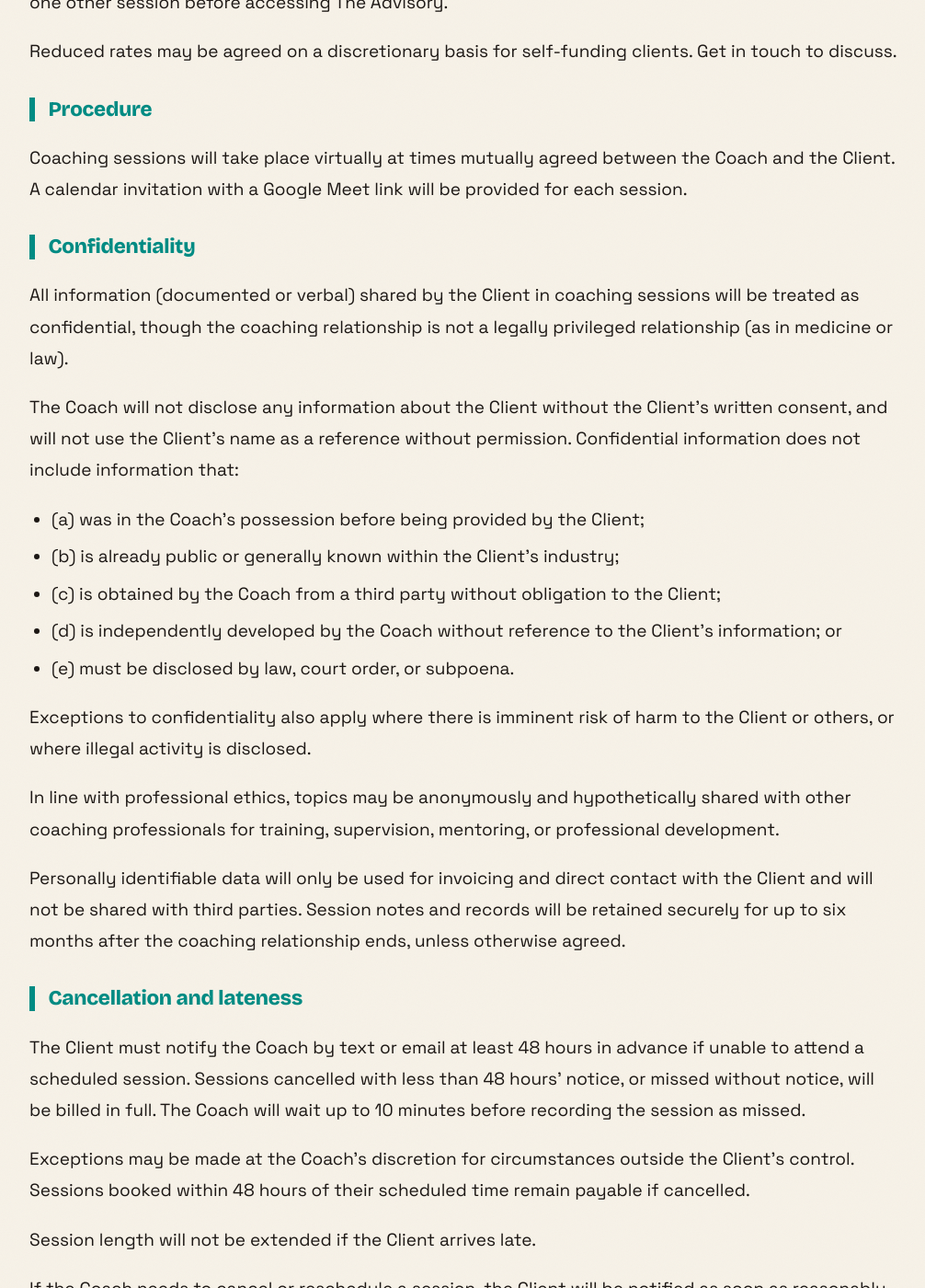
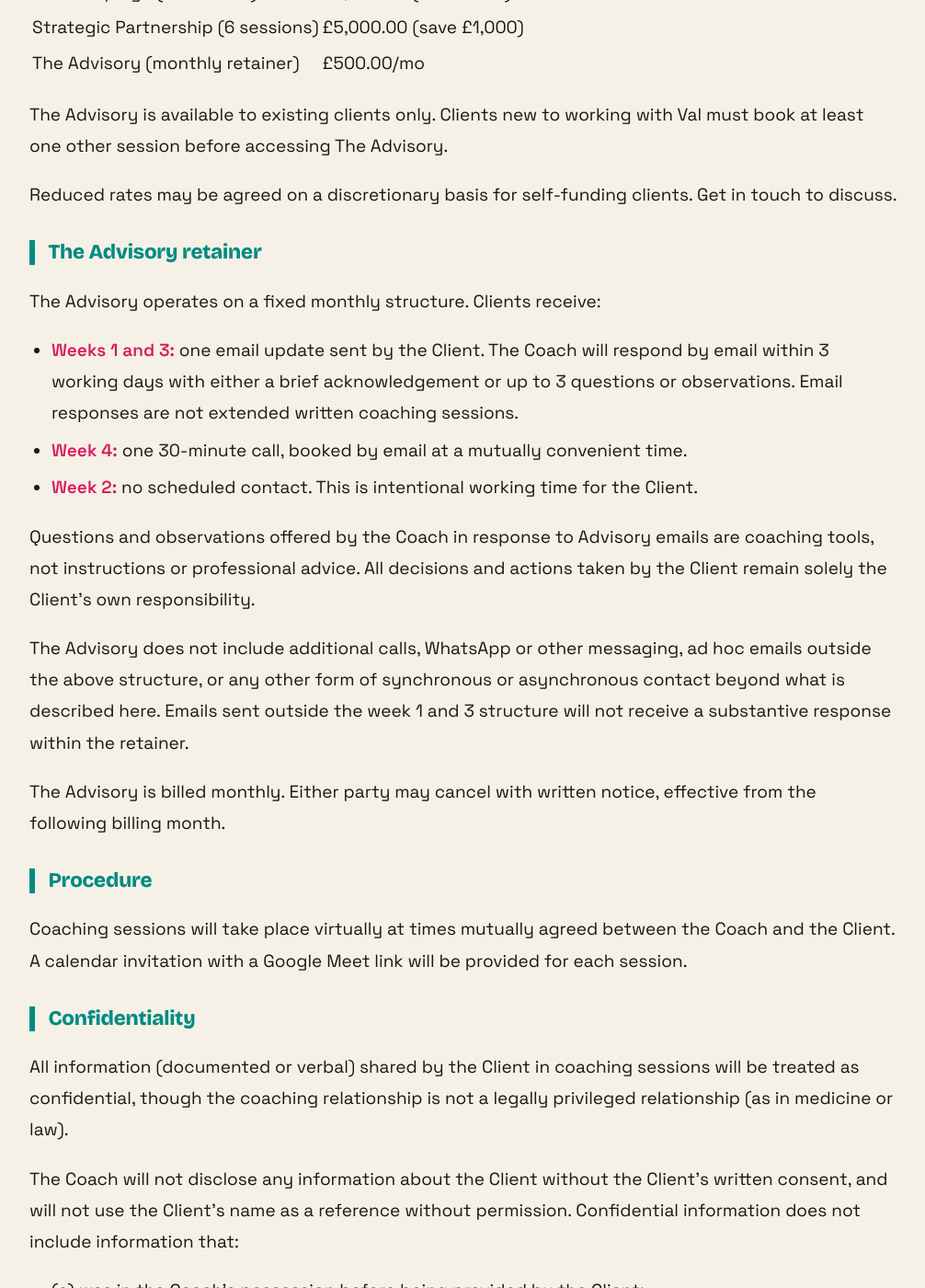
Before and after one commit to outragedpinkracoon/outragedpinkracoon.github.io, a Jekyll site: the page built from pages/coaching-disclaimer-and-terms.md, in a window 1280 px wide and 1400 px high, scrolled down 4741 px. Shown: the whole window at 92% size, without its empty margins (136-1142 px from the left). Built offline with Jekyll 4.4.1, drawn with Linux system fonts in a browser that asks for light colours; comment, search, counter and statistics services are not loaded; some of the changed text lies outside the part shown.

Commit message:
Tighten T&Cs: add Advisory detail and clarify client decision responsibility
- Add dedicated Advisory section with full structure, email-only scope, and explicit exclusions
- Strengthen Responsibilities clause: all decisions are the client's own, coaching input is not advice
- Mirror the same point in the Advisory section to cover async email context

Co-Authored-By: Claude Sonnet 4.6 <noreply@anthropic.com>

```diff
--- a/pages/coaching-disclaimer-and-terms.md
+++ b/pages/coaching-disclaimer-and-terms.md
@@ -31,6 +31,8 @@ Coaching may explore different areas of the Client’s life, including work, fin
 
 ### Responsibilities
 The Client is responsible for their own physical, mental, and emotional wellbeing, as well as for all decisions, choices, actions, and results. The Coach is not, and will not be, liable for any actions, inaction, or outcomes arising from the coaching relationship.
+
+All decisions made by the Client during or after the coaching relationship are the Client's own. Questions, observations, and reflections offered by the Coach are coaching tools, not instructions, recommendations, or professional advice. The Client is solely responsible for evaluating any input from the Coach and for any action taken as a result.
 
 The Client understands that coaching is not therapy and does not substitute for counselling, medical, legal, financial, or other professional advice. Where such expertise is required, the Client will seek independent professional guidance.
 
@@ -85,6 +87,20 @@ All fees are VAT exempt. In return for the fees payable by the Client (or by a t
 The Advisory is available to existing clients only. Clients new to working with Val must book at least one other session before accessing The Advisory.
 
 Reduced rates may be agreed on a discretionary basis for self-funding clients. Get in touch to discuss.
+
+### The Advisory retainer
+
+The Advisory operates on a fixed monthly structure. Clients receive:
+
+* **Weeks 1 and 3:** one email update sent by the Client. The Coach will respond by email within 3 working days with either a brief acknowledgement or up to 3 questions or observations. Email responses are not extended written coaching sessions.
+* **Week 4:** one 30-minute call, booked by email at a mutually convenient time.
+* **Week 2:** no scheduled contact. This is intentional working time for the Client.
+
+Questions and observations offered by the Coach in response to Advisory emails are coaching tools, not instructions or professional advice. All decisions and actions taken by the Client remain solely the Client's own responsibility.
+
+The Advisory does not include additional calls, WhatsApp or other messaging, ad hoc emails outside the above structure, or any other form of synchronous or asynchronous contact beyond what is described here. Emails sent outside the week 1 and 3 structure will not receive a substantive response within the retainer.
+
+The Advisory is billed monthly. Either party may cancel with written notice, effective from the following billing month.
 
 ### Procedure
 Coaching sessions will take place virtually at times mutually agreed between the Coach and the Client. A calendar invitation with a Google Meet link will be provided for each session.
```
